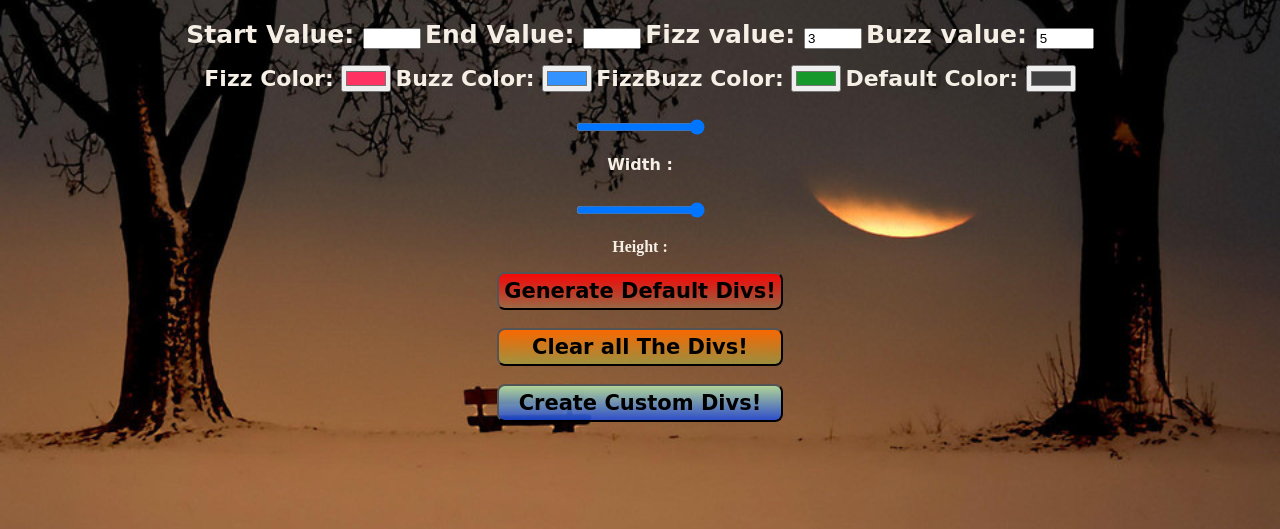
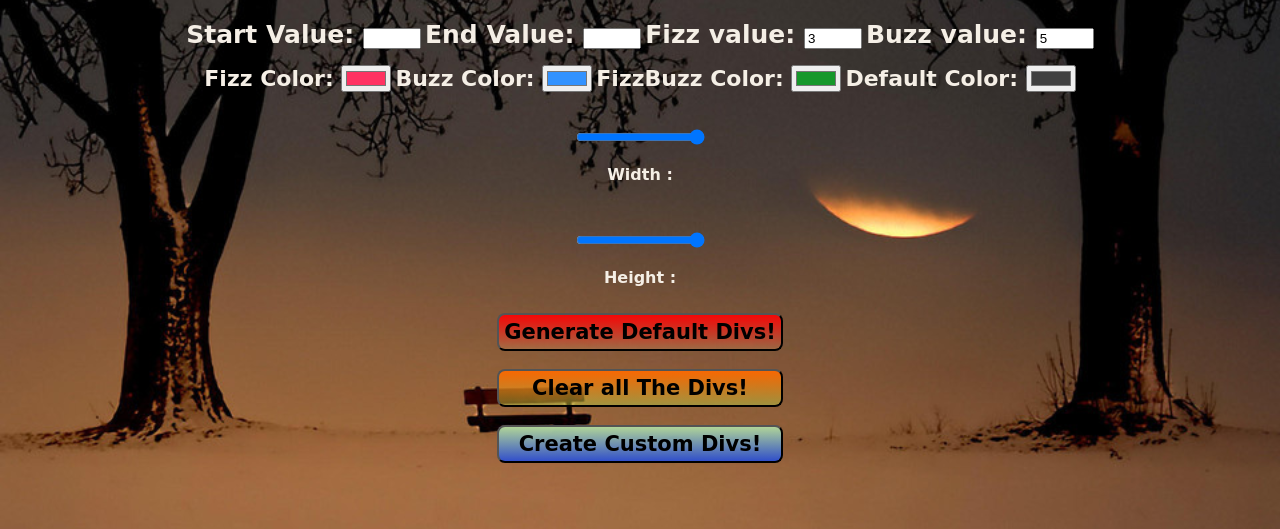
Before and after one commit to ulrika99/homework.io, a plain HTML site: page hw3.html in a window 1280 px wide. Shown: the part 269-798 px from the top of the page. Drawn offline with Linux system fonts and the light colour scheme.

Commit message:
Update style.css

```diff
--- a/style.css
+++ b/style.css
@@ -113,6 +113,12 @@ h3 {
 }
 
 #Settings {
+    font-family: 'Indie Flower', cursive;
+    padding-top: 10px;
+    padding-bottom: 10px;
+}
+
+.sliders {
     font-family: 'Indie Flower', cursive;
     padding-top: 10px;
     padding-bottom: 10px;
```
